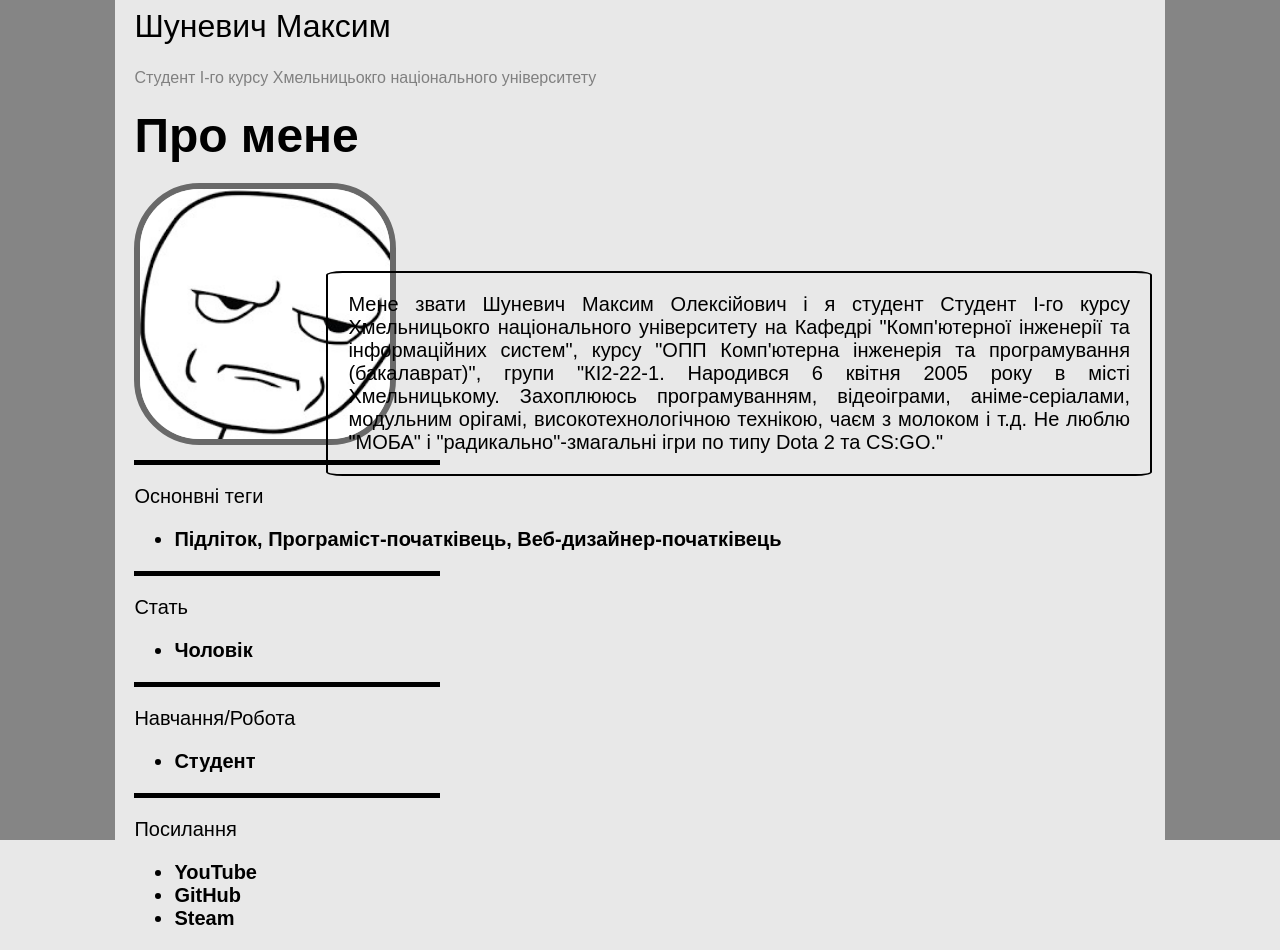
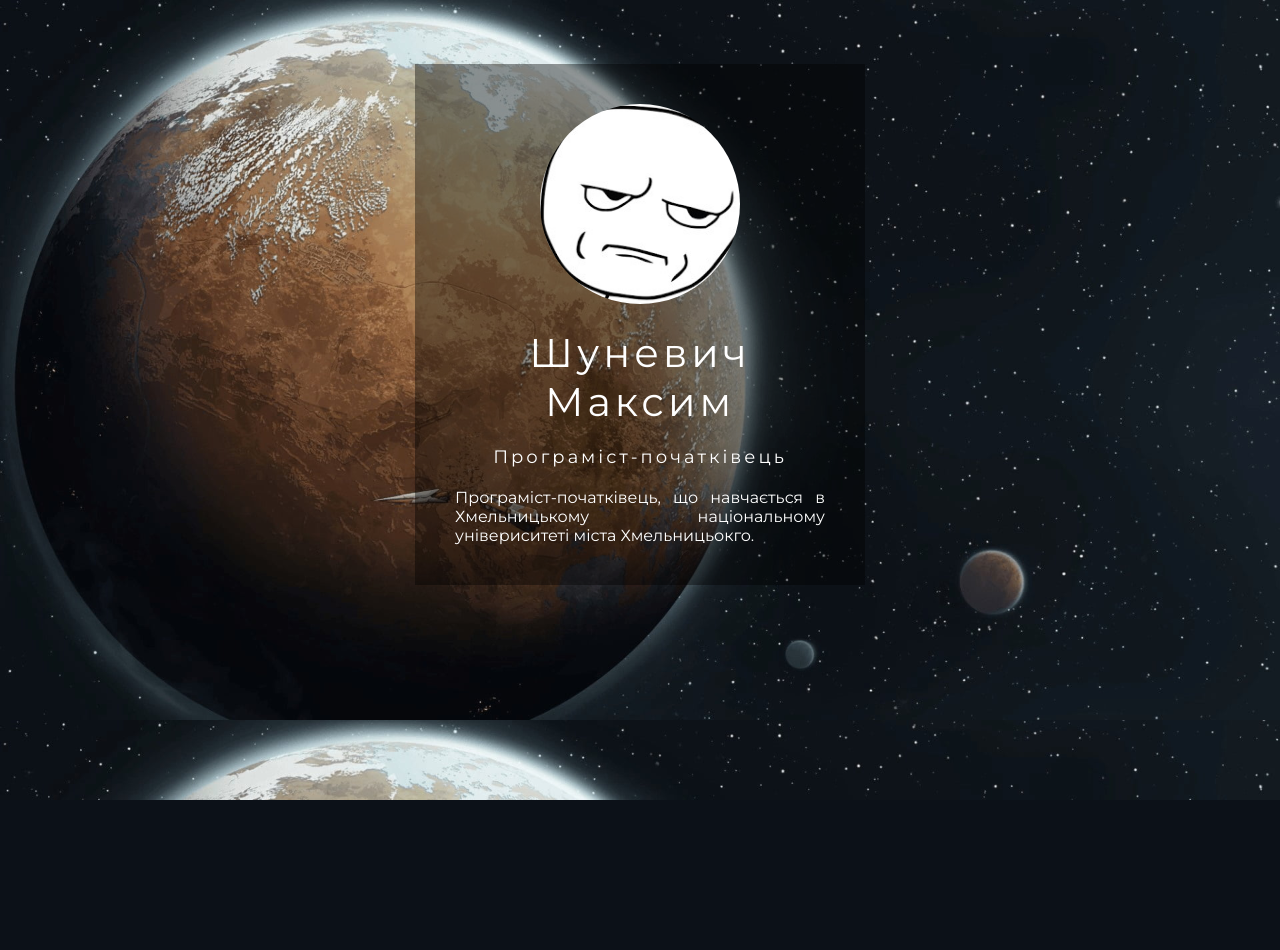
Before and after one commit to JustSimpleGamer/Web_technologies_project, a PHP site: page /about.html in a window 1280 px wide. After the commit the page ends 800 px from the top, so only its background shows below. Run offline with PHP 8.4, Linux system fonts and the light colour scheme; some libraries are stand-ins or nearby versions.

Commit message:
first commit

```diff
--- a/about.html
+++ b/about.html
@@ -1,64 +1,23 @@
 <!DOCTYPE html>
-<html lang="en">
-
+<html>
 <head>
-    <meta charset="UTF-8">
-    <title>Про нас</title>
+    <meta charset="utf-8">
+    <script
+            src="https://use.fontawesome.com/d1341f9b7a.js"></script>
+    <link rel="stylesheet" href="style.css">
+    <title>Персональний сайт</title>
+    <link
+            href="https://fonts.googleapis.com/css2?family=Montserrat:wght@400;600&display=swap" rel="stylesheet">
     <link rel="stylesheet" href="assets/css/styles-aboutus.css">
 </head>
-
 <body>
-
-<div class="main-content">
-    <font size="6" face="">Шуневич Максим</font>
-
-    <p><font size="3" color="gray">Студент І-го курсу Хмельницьокго національного університету</font></p>
-
-    <p><b><font size="7">Про мене</font></b></p>
-
-    <img src="assets/img/Photo.png" alt="Poker face" class="img">
-
-    <div class="text-box">
-        <p>Мене звати Шуневич Максим Олексійович і я студент Студент І-го курсу Хмельницьокго національного університету на Кафедрі "Комп'ютерної інженерії та інформаційних систем", курсу "ОПП Комп'ютерна інженерія та програмування (бакалаврат)", групи "КІ2-22-1. Народився 6 квітня 2005 року в місті Хмельницькому. Захоплююсь програмуванням, відеоіграми, аніме-серіалами, модульним орігамі, високотехнологічною технікою, чаєм з молоком і т.д. Не люблю "МОБА" і "радикально"-змагальні ігри по типу Dota 2 та CS:GO."</p>
-    </div>
-
-
-    <br>
-
-    <hr align="left" size="5" color="black" align="" width="30%">
-    <p>Оснонвні теги</p>
-
-    <ul>
-        <li><b>Підліток, Програміст-початківець, Веб-дизайнер-початківець</b></li>
-    </ul>
-
-    <hr align="left" size="5" color="black" align="" width="30%">
-    <p>Стать</p>
-
-    <ul>
-        <li><b>Чоловік</b></li>
-    </ul>
-
-    <hr align="left" size="5" color="black" align="" width="30%">
-    <p>Навчання/Робота</p>
-
-    <ul>
-        <li><b>Студент</b></li>
-    </ul>
-
-    <hr align="left" size="5" color="black" align="" width="30%">
-    <p>Посилання</p>
-
-    <ul>
-        <li><a href="https://www.youtube.com/channel/UCxP6suWNXUOBdx9YKkNuP3w" target="_blank">YouTube</a></li>
-        <li><a href="https://github.com/JustSimpleGamer" target="_blank">GitHub</a></b></li>
-        <li><a href="https://steamcommunity.com/profiles/76561198413534570/" target="_blank">Steam</a></li>
-    </ul>
+<div class="box">
+    <img src="assets/img/Pocker face.jpg" alt="" class="box-img">
+    <h1>Шуневич Максим</h1>
+    <h5>Програміст-початківець</h5>
+    <p>
+        Програміст-початківець, що навчається в Хмельницькому національному універиситеті міста Хмельницьокго.
+    </p>
 </div>
-
-<div class="block_left"></div>
-<div class="block_right"></div>
-
 </body>
-
 </html>
--- a/assets/css/styles-aboutus.css
+++ b/assets/css/styles-aboutus.css
@@ -1,61 +1,61 @@
+*{
+    margin: 0;
+    padding: 0;
+    box-sizing: border-box;
+    font-family: 'Montserrat', sans-serif;
+}
 body{
-    background-color: #e8e8e8;
+    margin: 0;
+    padding: 0;
+    background-image: url("../img/Background.jpg");
+    /*background: url(img/Background.jpg) no-repeat;*/
+    background-size: cover;
+}
+.box{
+    width: 450px;
+    background: rgba(0, 0, 0, 0.4);
+    padding: 40px;
+    text-align: center;
+    margin: auto;
+    margin-top: 5%;
+    color: white;
     font-family: 'Century Gothic',sans-serif;
-    overflow:hidden;
 }
-
-a{
-    font-weight: bold;
+.box-img{
+    border-radius: 50%;
+    width: 200px;
+    height: 200px;
+}
+.box h1{
+    font-size: 40px;
+    letter-spacing: 4px;
+    font-weight: 100;
+    margin-top: 20px;
+}
+.box h5{
+    font-size: 18px;
+    letter-spacing: 3px;
+    font-weight: 100;
+    margin: 20px 0;
+}
+.box p{
+    text-align: justify;
+}
+ul{
+    margin: 0;
+    padding: 0;
+}
+.box li{
+    display: inline-block;
+    margin: 6px;
+    list-style: none;
+}
+.box li a{
+    color: white;
     text-decoration: none;
-    color: black;
+    font-size: 60px;
+    transition: all ease-in-out 250ms;
 }
-
-a:hover
-{
-    text-decoration: underline;
-    color: black;
+.box li a:hover {
+    color: #b9b9b9;
 }
-
-
-.main-content{
-    font-size: 20px;
-    margin-left: 10%;
-    margin-right: 10%;
-}
-
-.img{
-    border-radius: 25%;
-    border: 6px dimgrey solid;
-    height: 250px;
-    width: 250px;
-}
-
-.text-box{
-    position: absolute;
-    margin-left: 15%;
-    margin-top: -14%;
-    margin-right: 10%;
-    border-radius: 2%;
-    border: 2px solid;
-    text-align: justify;
-    padding-left: 20px;
-    padding-right: 20px;
-}
-
-.block_left{
-    position: absolute;
-    width: 9%;
-    height: 105%;
-    top: 0%;
-    left: 0%;
-    background-color: #858585;
-}
-
-.block_right{
-    position: absolute;
-    width: 9%;
-    height: 105%;
-    top: 0%;
-    right: 0%;
-    background-color: #858585;
-}
--- a/login.php
+++ b/login.php
@@ -45,12 +45,9 @@
     </div>
 </div>
 
-
-
-
 <?php
 const ADMIN_LOGIN = 'admin';
-const ADMIN_PASSWORD = 'admin';
+const ADMIN_PASSWORD = 'pain';
 
 function login($login, $password)
 {
```
Also changed, not shown: assets/css/styles-main.css (+20 -7 lines), index.html (+19 -18 lines), assets/img/Background.jpg (added), assets/img/Logo_image.svg, assets/img/Pocker face.jpg (added), assets/img/about.png (added), assets/img/github.png (added), assets/img/steam.png (added), 1 other file.
